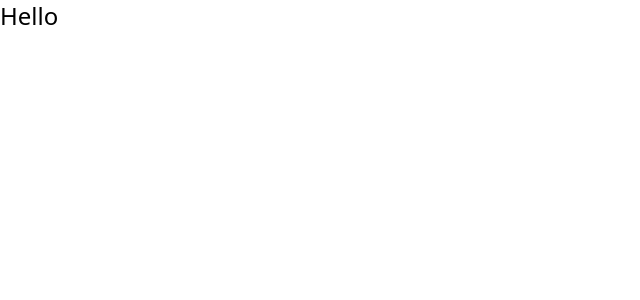
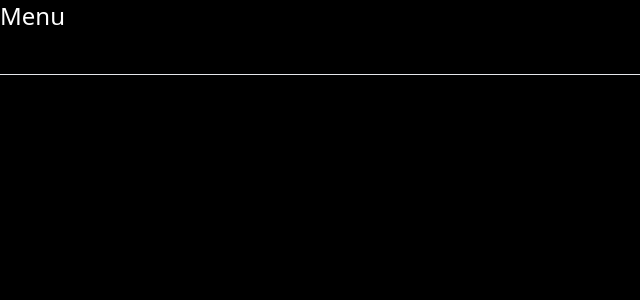
Before and after one commit to Nik0di3m/next-snipcart-strapi-ecommerce, a Next.js app: page / in a window 1280 px wide. Shown: the top 300 px of the page, without its empty margins (0-640 px from the left). Built offline with nearby package versions, Linux system fonts and the light colour scheme.

Commit message:
Add color pallete

```diff
--- /dev/null
+++ b/components/Footer/Footer.tsx
@@ -0,0 +1,5 @@
+const Footer = () => {
+    return <div></div>
+}
+
+export default Footer
--- /dev/null
+++ b/components/ItemsCard/ItemsCard.tsx
@@ -0,0 +1,5 @@
+const ItemsCard = () => {
+    return <div></div>
+}
+
+export default ItemsCard
--- /dev/null
+++ b/components/Menu/Menu.tsx
@@ -0,0 +1,9 @@
+const Menu = () => {
+    return (
+        <div className="w-full h-[75px] border-b-[1px]">
+            <h1 className="text-2xl">Menu</h1>
+        </div>
+    )
+}
+
+export default Menu
--- /dev/null
+++ b/components/SearchInput/SearchInput.tsx
@@ -0,0 +1,5 @@
+const SearchInput = () => {
+    return <div></div>
+}
+
+export default SearchInput
--- a/pages/index.tsx
+++ b/pages/index.tsx
@@ -1,11 +1,12 @@
 import type { NextPage } from 'next'
 import Head from 'next/head'
 import Image from 'next/image'
+import Menu from '../components/Menu/Menu'
 import styles from '../styles/Home.module.css'
 
 const Home: NextPage = () => {
     return (
-        <div>
+        <div className="bg-black min-w-full min-h-screen text-white">
             <Head>
                 <title>Create Next App</title>
                 <meta
@@ -14,7 +15,7 @@ const Home: NextPage = () => {
                 />
                 <link rel="icon" href="/favicon.ico" />
             </Head>
-            <h1 className="text-2xl">Hello</h1>
+            <Menu />
         </div>
     )
 }
--- a/tailwind.config.js
+++ b/tailwind.config.js
@@ -6,7 +6,13 @@ module.exports = {
     ],
     darkMode: false, // or 'media' or 'class'
     theme: {
-        extend: {},
+        extend: {
+            colors: {
+                primary: '#111111',
+                secondary: '#464545',
+                accent: '#6A706E',
+            },
+        },
     },
     variants: {
         extend: {},
```
